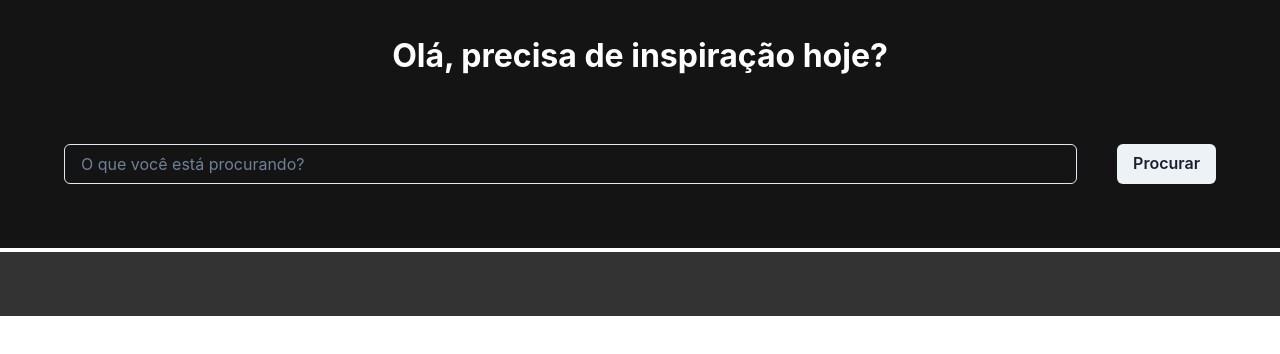
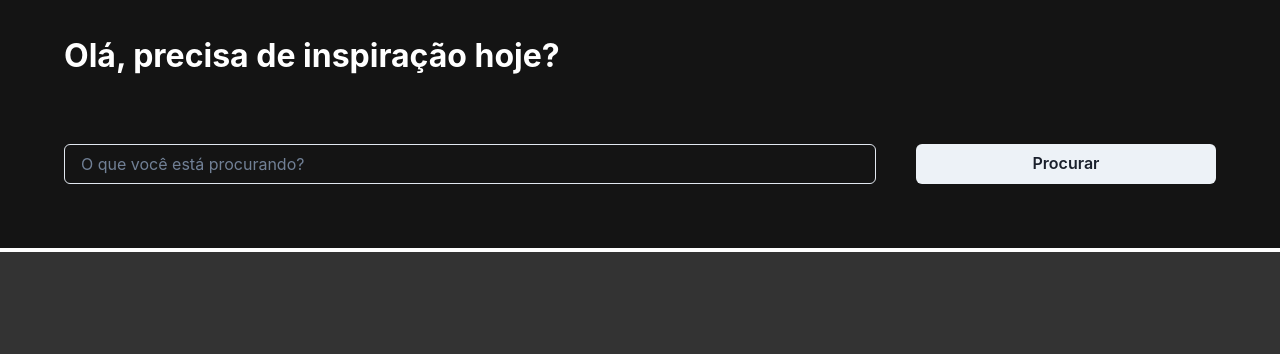
Before and after one commit to leonarclo/unsplash-api, a React (Vite) app: page / in a window 1280 px wide. Shown: the top 354 px of the page. Built offline with nearby package versions, Linux system fonts and the light colour scheme.

Commit message:
add: button download image

```diff
--- a/src/App.tsx
+++ b/src/App.tsx
@@ -1,15 +1,7 @@
-import {
-  Box,
-  Button,
-  FormControl,
-  Image,
-  Input,
-  SimpleGrid,
-} from "@chakra-ui/react";
+import { Box, Button, FormControl, Image, Input, Link } from "@chakra-ui/react";
 import { Text } from "@chakra-ui/react";
 import axios from "axios";
 import { useState } from "react";
-import CardPhoto from "./components/CardPhoto";
 
 interface IPhotoCollection {
   id: string;
@@ -19,6 +11,9 @@ interface IPhotoCollection {
     full: string;
     regular: string;
     small: string;
+  };
+  links: {
+    download: string;
   };
   tags: string[];
   user: {
@@ -58,13 +53,7 @@ function App() {
         borderColor={"white"}
       >
         <Box maxWidth={"container.xl"} m={"auto"}>
-          <Text
-            fontSize={32}
-            color={"white"}
-            fontWeight={"bold"}
-            textAlign={"center"}
-            mb={8}
-          >
+          <Text fontSize={32} color={"white"} fontWeight={"bold"} px={8} mb={8}>
             Olá, precisa de inspiração hoje?
           </Text>
           <FormControl display={"flex"} gap={10} p={8}>
@@ -76,11 +65,13 @@ function App() {
               value={query}
               onChange={(event) => setQuery(event.target.value)}
             ></Input>
-            <Button onClick={searchPhotoCollections}>Procurar</Button>
+            <Button onClick={searchPhotoCollections} width={300}>
+              Procurar
+            </Button>
           </FormControl>
         </Box>
       </Box>
-      <Box backgroundColor={"blackAlpha.800"}>
+      <Box backgroundColor={"blackAlpha.800"} flex={1}>
         <Box
           maxWidth={"container.xl"}
           border={"white"}
@@ -93,7 +84,7 @@ function App() {
         >
           {photos?.map((photo) => (
             <Box key={photo.id} rounded={"sm"}>
-              <Box mb={4} overflow={"hidden"}>
+              <Box mb={8} overflow={"hidden"}>
                 <Text
                   textAlign={"center"}
                   color={"black"}
@@ -104,11 +95,17 @@ function App() {
                 >
                   {photo.alt_description}
                 </Text>
-                <Image
-                  src={photo.urls.small}
-                  borderBottomRadius={10}
-                  w={"100%"}
-                />
+                <Image src={photo.urls.small} w={"100%"} />
+                <Box>
+                  <Link
+                    href={`${photo.links.download}&force=true`}
+                    download={true}
+                  >
+                    <Button w={"100%"} borderTopRadius={0}>
+                      Download
+                    </Button>
+                  </Link>
+                </Box>
               </Box>
             </Box>
           ))}
```
